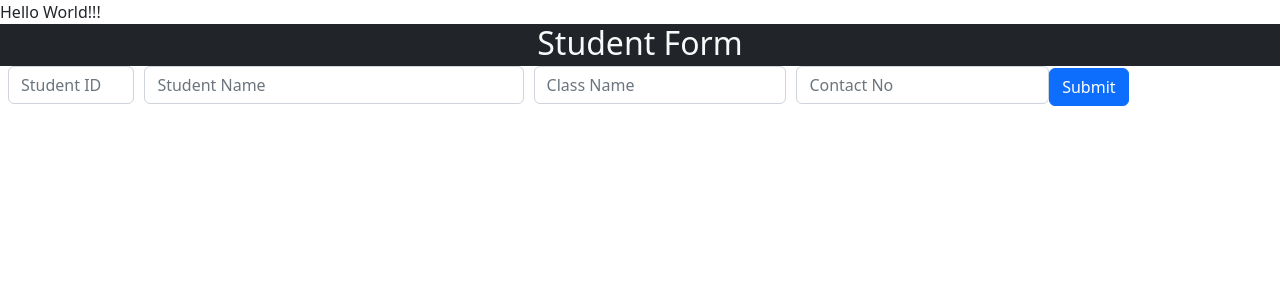
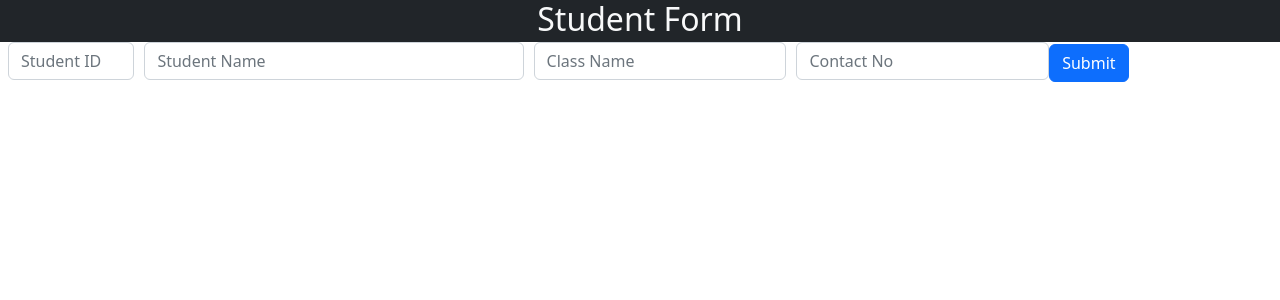
Before and after one commit to MubasharMurtza/ReactPro, a React (Create React App) app: page / in a window 1280 px wide. Shown: the top 300 px of the page. Built offline with nearby package versions, Linux system fonts and the light colour scheme.

Commit message:
marge this Tag

```diff
--- a/src/Components/CrudOperation/Create.js
+++ b/src/Components/CrudOperation/Create.js
@@ -4,7 +4,6 @@ import { Form } from "react-bootstrap";
 export default function Create() {
   return (
     <>
-      <div>Hello World!!!</div>
       <div className="conrainer-fluid bg-dark text-light py-.5">
         <header className="text-center">
           <h2 className="display-8 pb-1">Student Form</h2>
```
